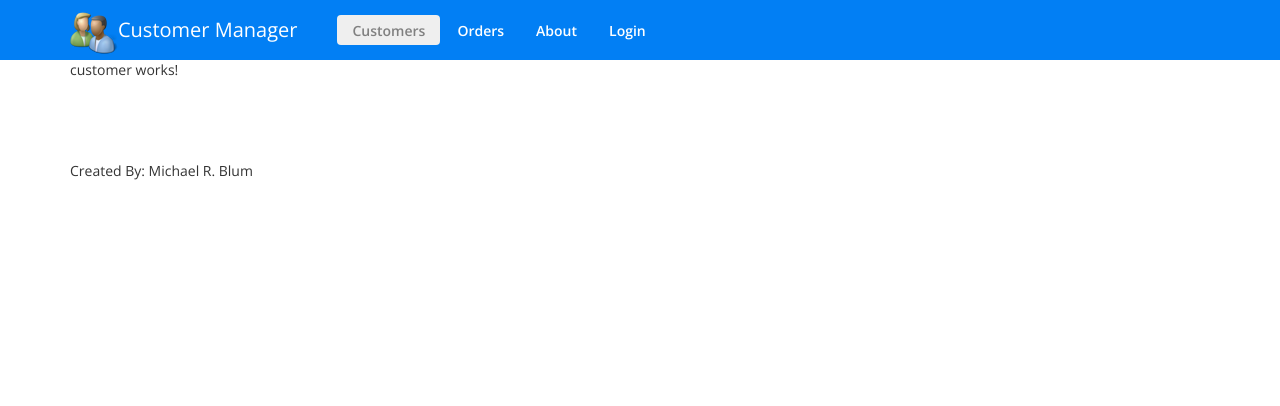
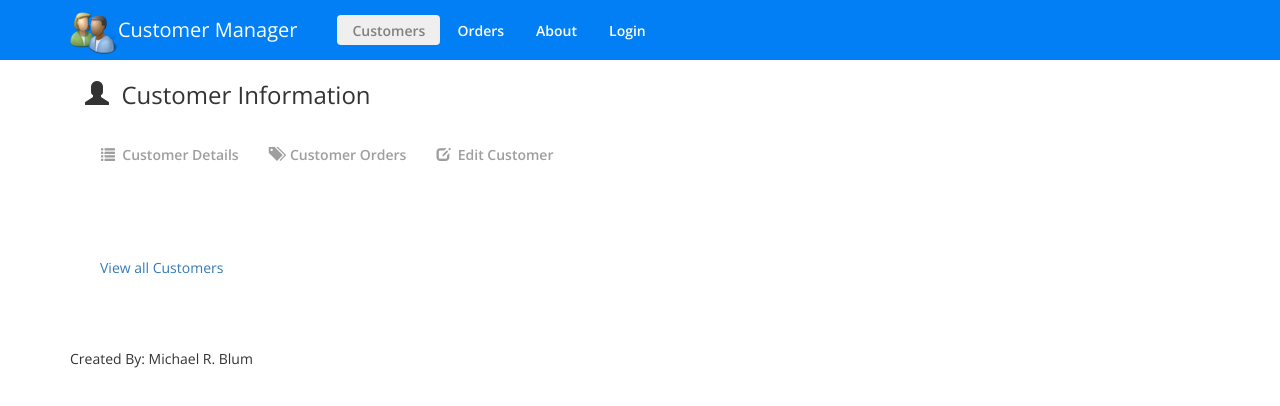
Before and after one commit to blummichaelrobert/angular-training, an Angular app: page /customers/1 in a window 1280 px wide. Shown: the top 406 px of the page. Built offline with nearby package versions, Linux system fonts and the light colour scheme.

Commit message:
add project description. added better code to app routing. registered mockdata service as singleton app wide. permenantly logged in user in auth  service. data service returns mock data

```diff
--- a/src/app/app-routing.module.ts
+++ b/src/app/app-routing.module.ts
@@ -4,9 +4,10 @@ import { RouterModule, Routes, PreloadAllModules, NoPreloading } from '@angular/
 import { PreloadModulesStrategy } from './core/strategies/preload-modules.strategy';
 
 const app_routes: Routes = [
-  { path: 'customers/:id', data: { preload: true }, loadChildren: () => import('./customer/customer.module').then(m => m.CustomerModule) },
+   { path: 'customers/:id', data: { preload: true }, loadChildren: () => import('./customer/customer.module').then(m => m.CustomerModule) },
   // { path: 'customers/:id', data: { preload: true }, loadChildren: 'app/customer/customer.module#CustomerModule' },
-  { path: 'customers', loadChildren: './customers/customers.module#CustomersModule' },
+  { path: 'customers', data: { preload: true }, loadChildren: () => import('./customers/customers.module').then(m => m.CustomersModule) },
+  // { path: 'customers', loadChildren: './customers/customers.module#CustomersModule' },
   { path: 'orders', data: { preload: true }, loadChildren: './orders/orders.module#OrdersModule' },
   { path: 'about', loadChildren: './about/about.module#AboutModule' },
 ];
--- a/src/app/app.module.ts
+++ b/src/app/app.module.ts
@@ -7,6 +7,8 @@ import { AppComponent } from './app.component';
 import { LoginModule } from './login/login.module';
 import { CoreModule } from './core/core.module';
 import { SharedModule } from './shared/shared.module';
+
+import { MockDataService } from './shared/mocks';
 
 @NgModule({
   declarations: [
@@ -19,7 +21,7 @@ import { SharedModule } from './shared/shared.module';
     CoreModule,           // Singleton objects (services, components that are loaded only once, etc.)
     SharedModule          // Shared (multi-instance) objects
   ],
-  providers: [],
+  providers: [MockDataService],
   bootstrap: [AppComponent]
 })
 export class AppModule { }
--- a/src/app/core/services/auth.service.ts
+++ b/src/app/core/services/auth.service.ts
@@ -12,7 +12,7 @@ export class AuthService {
     port = (this.window.location.port) ? ':' + this.window.location.port : '';
     baseUrl = `${this.window.location.protocol}//${this.window.location.hostname}${this.port}`;
     authUrl = this.baseUrl + '/api/auth';
-    isAuthenticatd = false;
+    isAuthenticatd = true;
     redirectUrl: string;
 
     @Output() authChanged: EventEmitter<boolean> = new EventEmitter<boolean>();
--- a/src/app/core/services/data.service.ts
+++ b/src/app/core/services/data.service.ts
@@ -5,6 +5,7 @@ import { Observable, throwError } from 'rxjs';
 import { map, catchError } from 'rxjs/operators';
 
 import { ICustomer, IOrder, IState, IPagedResults, IApiResponse } from '../../shared/interfaces';
+import { MockDataService } from 'src/app/shared/mocks';
 
 @Injectable()
 export class DataService {
@@ -18,36 +19,41 @@ export class DataService {
     orders: IOrder[];
     states: IState[];
 
-    constructor(private http: HttpClient, @Inject('Window') private window: Window) { }
+    constructor(private http: HttpClient,
+                private mockDataService: MockDataService,
+                @Inject('Window') private window: Window) { }
 
     getCustomersPage(page: number, pageSize: number): Observable<IPagedResults<ICustomer[]>> {
-        return this.http.get<ICustomer[]>(`${this.customerBaseUrl}/page/${page}/${pageSize}`, { observe: 'response' })
-        .pipe(map(res => {
-            console.log(res);
-            const totalRecords = +res.headers.get('X-InlineCount');
-            const customers = res.body as ICustomer[];
-            this.calculateCustomersOrderTotal(customers);
-            return { results: customers, totalRecords: totalRecords };
-        }),
-        catchError(this.handleError));
+        return this.mockDataService.getCustomersPage(page, pageSize);
+        // return this.http.get<ICustomer[]>(`${this.customerBaseUrl}/page/${page}/${pageSize}`, { observe: 'response' })
+        // .pipe(map(res => {
+        //     console.log(res);
+        //     const totalRecords = +res.headers.get('X-InlineCount');
+        //     const customers = res.body as ICustomer[];
+        //     this.calculateCustomersOrderTotal(customers);
+        //     return { results: customers, totalRecords: totalRecords };
+        // }),
+        // catchError(this.handleError));
     }
 
     getCustomers(): Observable<ICustomer[]> {
-        return this.http.get<ICustomer[]>(this.customerBaseUrl)
-        .pipe(map(customers => {
-            this.calculateCustomersOrderTotal(customers);
-            return customers;
-        }),
-        catchError(this.handleError));
+        return this.mockDataService.getCustomers();
+        // return this.http.get<ICustomer[]>(this.customerBaseUrl)
+        // .pipe(map(customers => {
+        //     this.calculateCustomersOrderTotal(customers);
+        //     return customers;
+        // }),
+        // catchError(this.handleError));
     }
 
     getCustomer(id: number): Observable<ICustomer> {
-        return this.http.get<ICustomer>(this.customerBaseUrl + '.' + id)
-        .pipe(map(customer => {
-            this.calculateCustomersOrderTotal([customer]);
-            return customer;
-        }),
-        catchError(this.handleError));
+        return this.mockDataService.getCustomer(id);
+        // return this.http.get<ICustomer>(this.customerBaseUrl + '/' + id)
+        // .pipe(map(customer => {
+        //     this.calculateCustomersOrderTotal([customer]);
+        //     return customer;
+        // }),
+        // catchError(this.handleError));
     }
 
     insertCustomer(customer: ICustomer): Observable<ICustomer> {
--- a/src/app/customer/customer.component.html
+++ b/src/app/customer/customer.component.html
@@ -1,3 +1,33 @@
-<p>
-  customer works!
-</p>
+<div class="orders view">
+  <div class="container">
+      <header>
+          <h3><span class="glyphicon glyphicon-user"></span>&nbsp;&nbsp;Customer Information</h3>
+      </header>
+      <br />
+      <div class="navbar">
+          <ul class="nav navbar-nav">
+              <li class="toolbar-item">
+                  <a routerLink="details" routerLinkActive="active">
+                     <span class="glyphicon glyphicon-list"></span>&nbsp;&nbsp;Customer Details
+                  </a>
+              </li>
+              <li class="toolbar-item">
+                  <a routerLink="orders" routerLinkActive="active">
+                      <span class="glyphicon glyphicon-tags"></span>&nbsp;&nbsp;Customer Orders
+                  </a>
+              </li>
+              <li class="toolbar-item">
+                  <a routerLink="edit" routerLinkActive="active">
+                      <span class="glyphicon glyphicon-edit"></span>&nbsp;&nbsp;Edit Customer
+                  </a>
+              </li>
+          </ul>
+      </div>
+      <div class="container">
+          <router-outlet></router-outlet>
+          <br />
+          <br />
+          <a routerLink="/customers">View all Customers</a>
+      </div>
+  </div>
+</div>
--- a/src/app/customers/customers.module.ts
+++ b/src/app/customers/customers.module.ts
@@ -2,11 +2,9 @@ import { NgModule } from '@angular/core';
 
 import { SharedModule } from '../shared/shared.module';
 import { CustomersRoutingModule } from './customers-routing.module';
-import { MockDataService } from '../shared/mocks';
 
 @NgModule({
     imports: [CustomersRoutingModule, SharedModule],
-    declarations: [CustomersRoutingModule.components],
-    providers: [ MockDataService ]
+    declarations: [CustomersRoutingModule.components]
   })
   export class CustomersModule { }
--- a/src/app/shared/map/map.component.ts
+++ b/src/app/shared/map/map.component.ts
@@ -54,7 +54,6 @@ export class MapComponent implements OnInit, AfterContentInit {
         this.mapHeight = this.height + 'px';
         this.mapWidth = this.width + 'px';
       } else {
-        console.log(this.mapDiv);
         const hw = this.getWindowHeightWidth(this.mapDiv.nativeElement.ownerDocument);
         this.mapHeight = hw.height / 2 + 'px';
         this.mapWidth = hw.width + 'px';
@@ -81,7 +80,6 @@ export class MapComponent implements OnInit, AfterContentInit {
   }
 
   private getWindowHeightWidth(document: HTMLDocument) {
-    console.log('getWindowHeigt called');
     let width = window.innerWidth
       || document.documentElement.clientWidth
       || document.body.clientWidth;
--- a/src/app/shared/mocks.ts
+++ b/src/app/shared/mocks.ts
@@ -17,6 +17,10 @@ export class MockDataService {
         }
     }
 
+    getCustomers(): Observable<ICustomer[]> {
+        return of(customers);
+    }
+
     getCustomersPage(page: number, pageSize: number): Observable<IPagedResults<ICustomer[]>> {
         const topVal = pageSize;
         const skipVal = page;
@@ -32,10 +36,6 @@ export class MockDataService {
             totalRecords: customers.length,
             results: customers.slice(skip, top)
         });
-    }
-
-    getCustomers(): Observable<ICustomer[]> {
-        return of(customers);
     }
 }
 
```
Also changed, not shown: Project-Description.txt (added).
